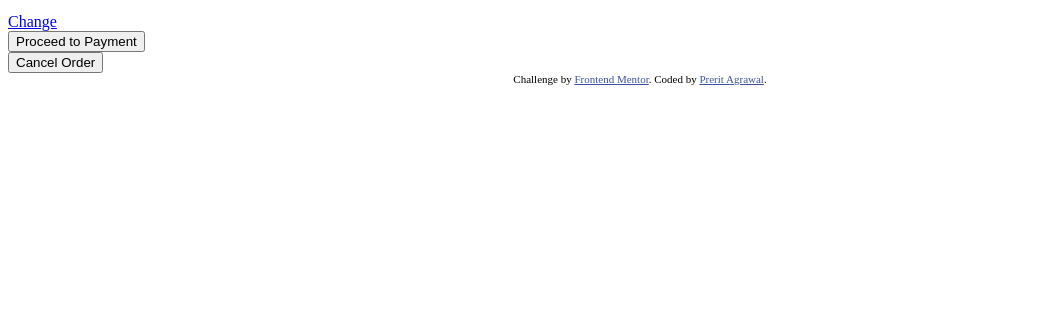
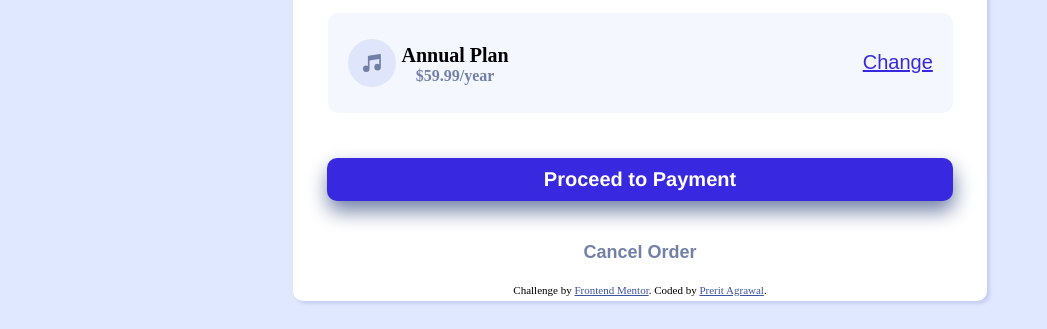
Before and after one commit to preritagrawal06/order, a plain HTML site: page index.html in a window 1280 px wide. Shown: the part 479-808 px from the top of the page, without its empty margins (0-1047 px from the left). Drawn offline with Linux system fonts and the light colour scheme; the site is published under a folder, as on GitHub Pages, so addresses that start at the root find nothing.

Commit message:
Update index.html

```diff
--- a/index.html
+++ b/index.html
@@ -4,8 +4,8 @@
   <meta charset="UTF-8">
   <meta name="viewport" content="width=device-width, initial-scale=1.0"> <!-- displays site properly based on user's device -->
 
-  <link rel="icon" type="image/png" sizes="32x32" href="./images/favicon-32x32.png">
-  <link rel="stylesheet" href="/styles.css">
+  <link rel="icon" type="./image/png" sizes="32x32" href="./images/favicon-32x32.png">
+  <link rel="stylesheet" href="./styles.css">
 
   <title>Frontend Mentor | Order summary card</title>
 
```
